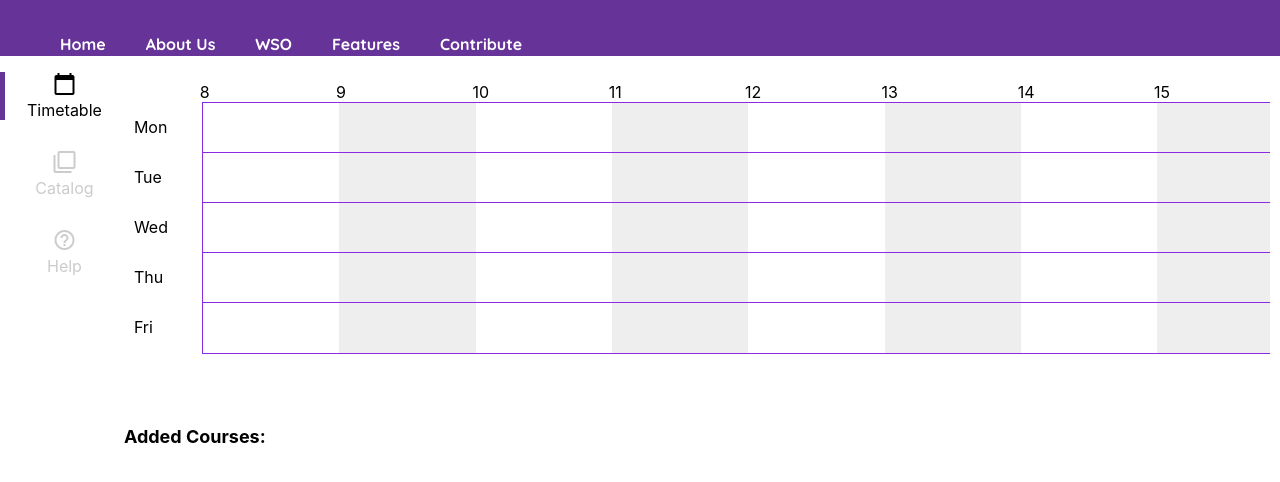
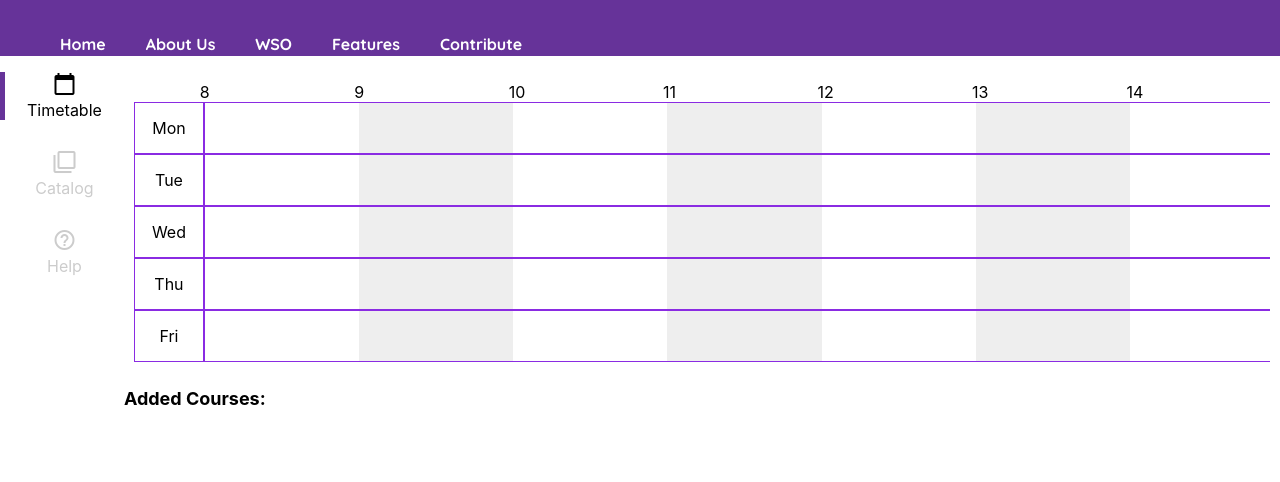
Before and after one commit to walnutdust/course-scheduler-react, a React (Create React App) app: page / in a window 1280 px wide. Shown: the top 482 px of the page. Built offline with nearby package versions, Linux system fonts and the light colour scheme.

Commit message:
Clashing courses are now allowed

```diff
--- a/src/components/Course.js
+++ b/src/components/Course.js
@@ -288,6 +288,7 @@ const Course = ({added, hidden, course, location, onAdd, onRemove, onHide, onUnh
     };
 
     const toggleBody = (event) => {
+        if (event.target.type === 'submit') return;
         let bodyVisibility = event.currentTarget.children[1].hidden;
         event.currentTarget.children[1].hidden = bodyVisibility ? false : true;
     };
@@ -303,7 +304,7 @@ const Course = ({added, hidden, course, location, onAdd, onRemove, onHide, onUnh
                         <i class="material-icons">delete_forever</i>
                     </button>
                     <button onClick={() => (isHidden ? onUnhide(course) : onHide(course))}>
-                        <i class="material-icons">{isHidden ? 'visibility' : 'visibility_off'}</i>
+                        <i class="material-icons">{isHidden ? 'visibility_off' : 'visibility'}</i>
                     </button>
                 </div>
             );
--- a/src/components/Schedule.css
+++ b/src/components/Schedule.css
@@ -1,6 +1,5 @@
 .day {
     line-height: 50px;
-    height: 50px;
     min-height: 1em;
     display: flex;
     width: 200%;
@@ -17,7 +16,7 @@
 }
 
 .hour-title {
-    width: 6%;
+    width: calc(7% * 0.971);
     display: inline-block;
 }
 
@@ -30,13 +29,21 @@
 .schedule {
     overflow-x: scroll;
     overflow-y: hidden;
-    height: 350px;
     margin: 10px;
 }
 
 .day-title {
     display: inline-block;
     width: 3%;
+    text-align: center;
+    border: 1px solid blueviolet;
+}
+
+.day-title span {
+    display: flex;
+    flex-direction: column;
+    height: 100%;
+    justify-content: center;
 }
 
 .course-slot {
@@ -62,8 +69,8 @@
     border: 1px solid blueviolet;
     display: inline-block;
     position: relative;
-    width: 84%;
     height: 100%;
+    width: 98%;
     background: repeating-linear-gradient(
         to right,
         #fff 0% calc(100% / 14),
--- a/src/components/Schedule.js
+++ b/src/components/Schedule.js
@@ -25,16 +25,16 @@ const Schedule = ({unhidden}) => {
 
     const CourseSlot = (slot) => {
         if (slot.length === 0) return;
-        const leftAttr = ((parseInt(slot[0][0]) - 8 * 60) * (100 / 14)) / 60 + '%';
-        const widthAttr = (parseInt(slot[0][1]) * (100 / 14)) / 60 + '%';
-        const course = slot[0][2];
+        const leftAttr = ((parseInt(slot[0]) - 8 * 60) * (100 / 14)) / 60 + '%';
+        const widthAttr = (parseInt(slot[1]) * (100 / 14)) / 60 + '%';
+        const course = slot[2];
 
         return (
             <div class="course-slot" style={{left: leftAttr, width: widthAttr}}>
                 <div class="course-slot-title">{course.SUBJECT + ' ' + course.CATALOG_NBR}</div>
                 <div>{course.SSR_COMPONENT + ' [' + course.CLASS_SECTION + ']'}</div>
                 <div>{course.FACIL_DESCR1}</div>
-                <div>{stringTime(slot[0][0], slot[0][1])}</div>
+                <div>{stringTime(slot[0], slot[1])}</div>
             </div>
         );
     };
@@ -59,12 +59,22 @@ const Schedule = ({unhidden}) => {
     const DayComponent = (day) => {
         return (
             <li class="day row">
-                <div class="day-title">{day}</div>
-                {}
-                <div class="course-containers">
-                    {courseDay[day].map((slot) => CourseSlot(slot))}
+                <div class="day-title">
+                    <span>{day}</span>
                 </div>
+                {(courseDay[day] || []).map((row) => DayCourseComponent(row))}
             </li>
+        );
+    };
+
+    const DayCourseComponent = (row) => {
+        return (
+            <div class="column">
+                {row.map((slot) => {
+                    return <div class="course-containers">{CourseSlot(slot)}</div>;
+                })}
+                {row.length === 0 && <div class="course-containers" />}
+            </div>
         );
     };
 
@@ -153,11 +163,40 @@ const Schedule = ({unhidden}) => {
         return result;
     };
 
+    const checkConflict = (this_slot, other_slot) => {
+        if (this_slot[1] < other_slot[1] + other_slot[2] && this_slot[1] > other_slot[1])
+            return true;
+        if (other_slot[1] < this_slot[1] + this_slot[2] && other_slot[1] > this_slot[1])
+            return true;
+
+        return false;
+    };
+
+    const addSlot = (slot, course) => {
+        for (const dayRow of courseDay[slot[0]]) {
+            let conflict_present = false;
+            for (const other_slot of dayRow) {
+                if (checkConflict(slot, other_slot)) {
+                    conflict_present = true;
+                    break;
+                }
+            }
+
+            if (conflict_present) continue;
+            else {
+                dayRow.push([slot[1], slot[2], course]);
+                return;
+            }
+        }
+
+        courseDay[slot[0]].push([[slot[1], slot[2], course]]);
+    };
+
     for (const course of unhidden) {
         const parsedSlots = courseTimeParsed(course);
 
         for (const slot of parsedSlots) {
-            courseDay[slot[0]][0].push([slot[1], slot[2], course]);
+            addSlot(slot, course);
         }
     }
 
--- a/src/reducers/course.js
+++ b/src/reducers/course.js
@@ -116,9 +116,9 @@ const INITIAL_CATALOG = [
         WMS_MID_NAME6: ' ',
         WMS_LAST_NAME6: ' ',
         URL_6: ' ',
-        WMS_STND_MTG_PAT1: ' ',
-        WMS_START_TIME1: ' ',
-        WMS_END_TIME1: ' ',
+        WMS_STND_MTG_PAT1: 'MW',
+        WMS_START_TIME1: '11:00',
+        WMS_END_TIME1: '12:15',
         WMS_FACIL_DESCR1: ' ',
         WMS_STND_MTG_PAT2: ' ',
         WMS_START_TIME2: ' ',
```
